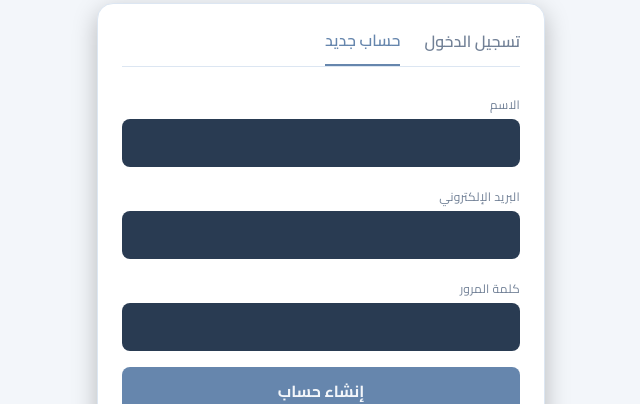
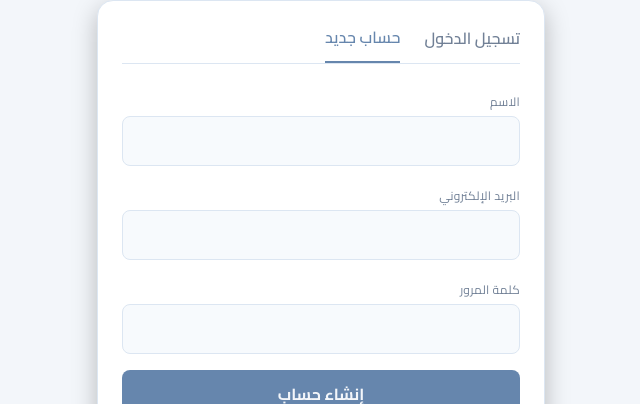
Before and after one commit to mrbdalmnmtjany-spec/my-product, a React (Vite) app in the folder frontend/: page / in a window 1280 px wide. Both pictures are taken after a click on the button "حساب جديد". Shown: the part 227-631 px from the top of the page, without its empty margins (470-1110 px from the left). Built offline with nearby package versions, Linux system fonts and the light colour scheme; no server answers.

Commit message:
Refresh authentication form colors for blue theme

```diff
--- a/frontend/src/pages/AuthPage.jsx
+++ b/frontend/src/pages/AuthPage.jsx
@@ -134,7 +134,7 @@ export default function AuthPage() {
                   value={form.name}
                   onChange={handleChange}
                   required
-                  className="w-full mt-1 bg-room-cream text-room-bg rounded-lg px-4 py-3 outline-none focus:ring-2 focus:ring-room-gold"
+                  className="w-full mt-1 bg-room-panel2 border border-room-border text-room-text rounded-lg px-4 py-3 outline-none focus:ring-2 focus:ring-room-gold"
                 />
               </div>
             )}
@@ -146,7 +146,7 @@ export default function AuthPage() {
                 value={form.email}
                 onChange={handleChange}
                 required
-                className="w-full mt-1 bg-room-cream text-room-bg rounded-lg px-4 py-3 outline-none focus:ring-2 focus:ring-room-gold"
+                className="w-full mt-1 bg-room-panel2 border border-room-border text-room-text rounded-lg px-4 py-3 outline-none focus:ring-2 focus:ring-room-gold"
               />
             </div>
             <div>
@@ -158,7 +158,7 @@ export default function AuthPage() {
                 onChange={handleChange}
                 required
                 minLength={6}
-                className="w-full mt-1 bg-room-cream text-room-bg rounded-lg px-4 py-3 outline-none focus:ring-2 focus:ring-room-gold"
+                className="w-full mt-1 bg-room-panel2 border border-room-border text-room-text rounded-lg px-4 py-3 outline-none focus:ring-2 focus:ring-room-gold"
               />
             </div>
 
```
